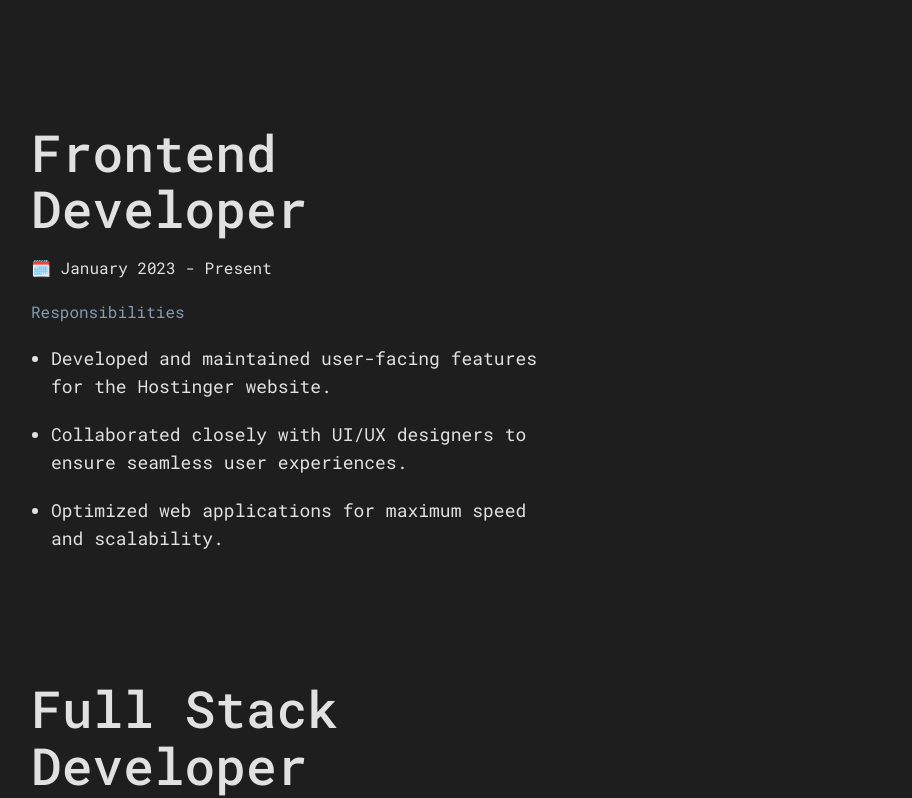
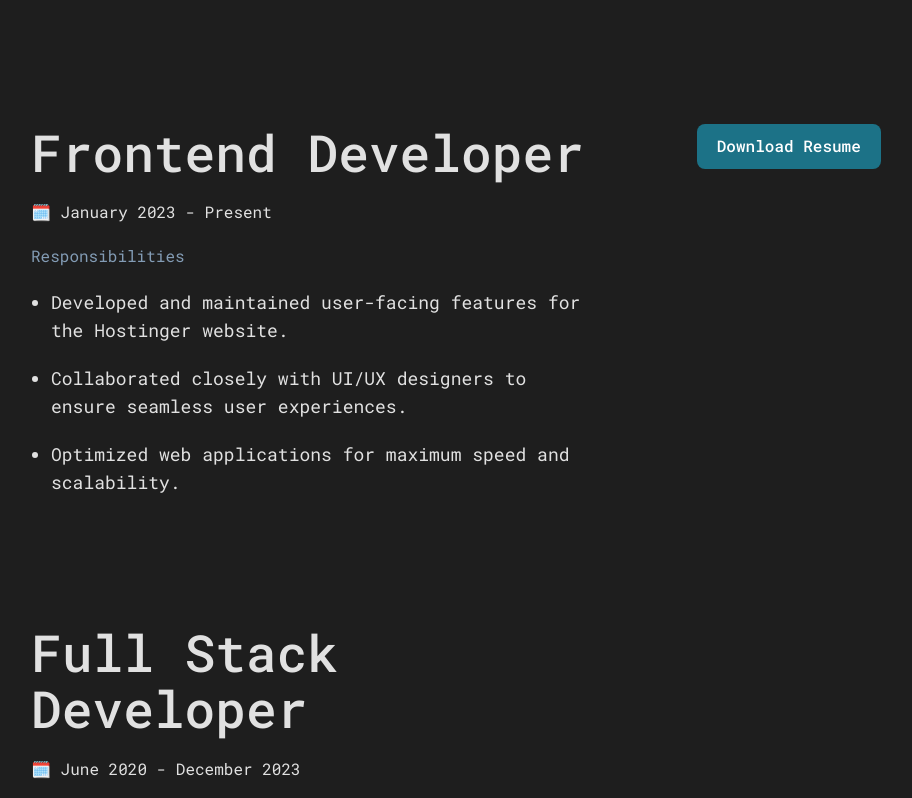
Before and after one commit to mognia/mogniaPortfolio, a React (Vite) app: page / in a window 1280 px wide. Shown: the part 2192-2990 px from the top of the page, without its empty margins (209-1121 px from the left). Built offline with nearby package versions, Linux system fonts and the light colour scheme.

Commit message:
add resume section

```diff
--- a/src/components/Experiences/Experiences.jsx
+++ b/src/components/Experiences/Experiences.jsx
@@ -4,6 +4,7 @@ import { ScrollTrigger } from "gsap/ScrollTrigger";
 import TitleHeader from "../../shared-UI/TitleHeader.jsx";
 import {expCards} from "../../constants/index.js";
 import styles from './Experiences.module.scss'
+import Resume from "./Resume.jsx";
 gsap.registerPlugin(ScrollTrigger);
 
 const Experience = () => {
@@ -71,12 +72,12 @@ const Experience = () => {
                     title="Professional Work Experience"
                     sub="💼 My Career Overview"
                 />
-                <div className="mt-32 relative">
+                <div className="mt-32 relative flex">
                     <div className="relative z-50 xl:space-y-32 space-y-10">
                         {expCards.map((card) => (
-                            <div key={card.title} className=" flex flex-col-reverse xl:flex-row xl:gap-20 gap-10 justify-between">
+                            <div key={card.title} className=" flex flex-col-reverse xl:flex-row xl:gap-10 gap-2 justify-between">
 
-                                <div className="xl:w-4/6">
+                                <div className=''>
                                     <div className="flex items-start">
                                         <div className="absolute top-0  md:left-10 left-5 h-9/10 flex justify-center">
                                             <div className="timeline absolute z-30 h-[120%] -top-10 w-14 md:w-28 bg-black" />
@@ -107,12 +108,13 @@ const Experience = () => {
                                         </div>
                                     </div>
                                 </div>
-                                <div className="xl:w-2/6">
 
-                                </div>
                             </div>
                         ))}
                     </div>
+                        <div className="w-[700px]">
+                           <Resume />
+                        </div>
                 </div>
             </div>
         </section>
--- /dev/null
+++ b/src/components/Experiences/Resume.jsx
@@ -0,0 +1,19 @@
+// src/components/Resume.js
+import React from "react";
+
+export default function Resume() {
+    return (
+        <div className="w-full flex flex-col items-center space-y-4">
+            {/* Inline PDF Preview */}
+
+
+            {/* Always-Visible Download Button */}
+            <button
+                rel="noopener noreferrer"
+                className="px-4 py-2 bg-secondary text-white rounded hover:bg-primary transition"
+            >
+                Download Resume
+            </button>
+        </div>
+    );
+}
--- a/src/components/Hero/Hero.jsx
+++ b/src/components/Hero/Hero.jsx
@@ -236,7 +236,7 @@ const Hero = () => {
                 >
                     {/* Spaceship equivalent with Tailwind and custom animation class */}
                     <img
-                        src={spaceship}
+                        src={spaceship ? spaceship :null}
                         alt="Floating cartoon spaceship"
                         className="w-[80%] max-w-[400px] z-10 spaceship-float md:w-1/2 md:max-w-[500px]"
                     />
--- a/src/index.css
+++ b/src/index.css
@@ -53,7 +53,7 @@ button {
   transition: border-color 0.25s;
 }
 button:hover {
-  border-color: #646cff;
+  border-color: #27beb3;
 }
 button:focus,
 button:focus-visible {
```
Also changed, not shown: 1 other file (tests, documents, lock files or other folders).
